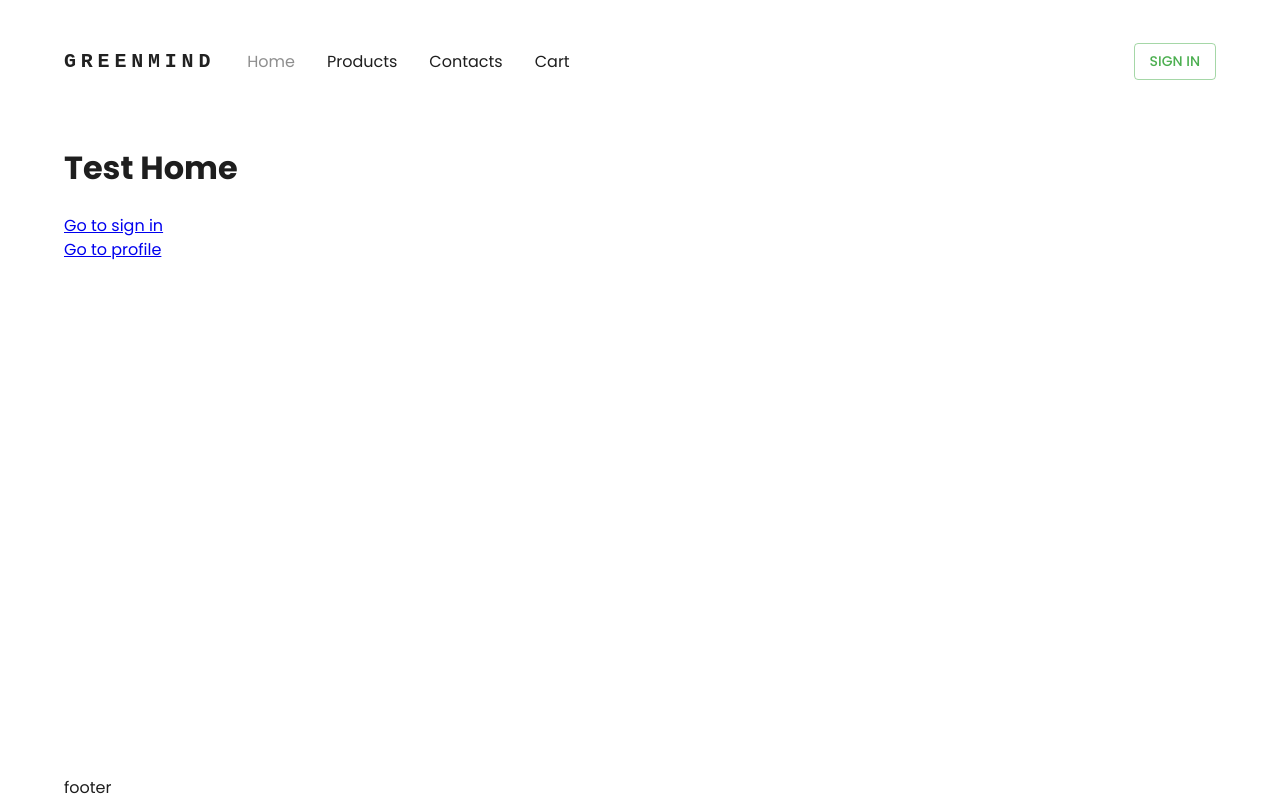
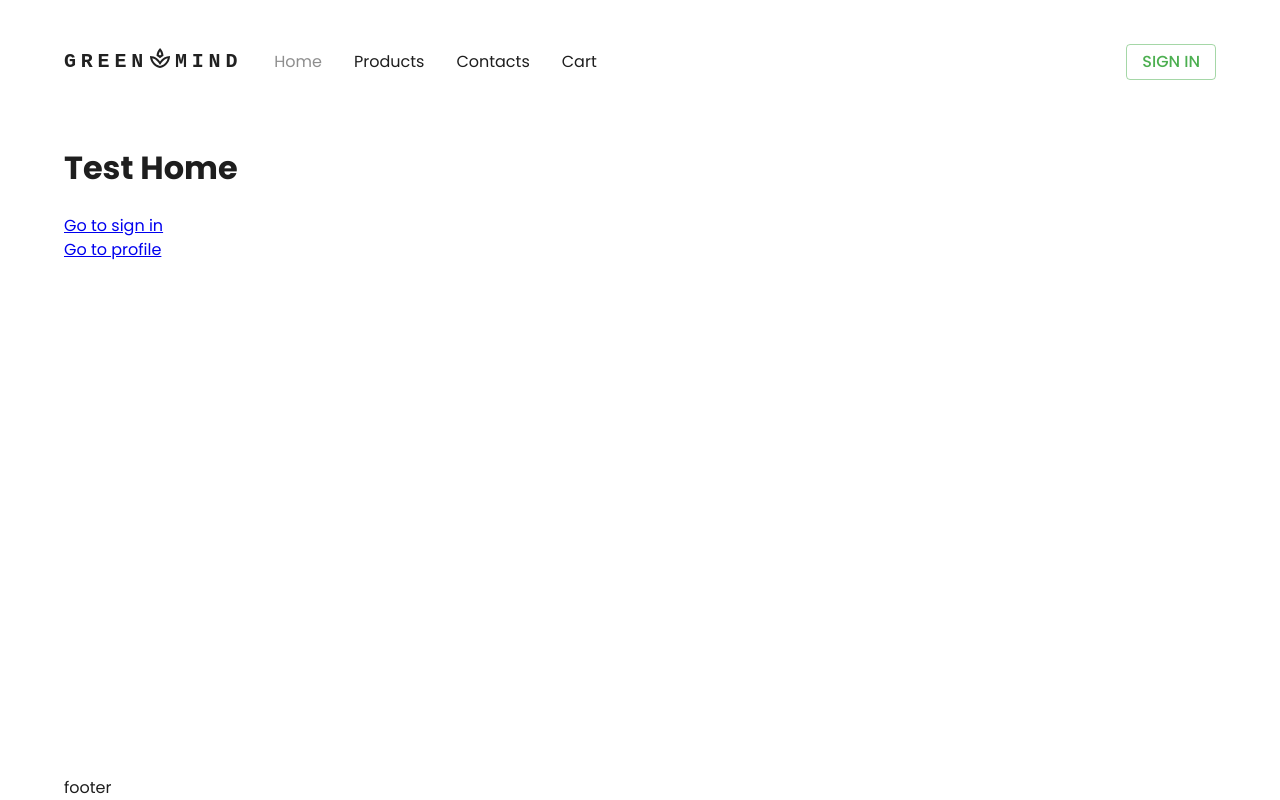
Before and after one commit to bydyas/react-ts-store, a React (Vite) app: page /#/ in a window 1280 px wide. Built offline with nearby package versions, Linux system fonts and the light colour scheme; no server answers.

Commit message:
Fix style

```diff
--- a/src/ui/NavLink.ts
+++ b/src/ui/NavLink.ts
@@ -10,4 +10,7 @@ export const NavLink = styled(BaseNavLink)(({ theme }) => ({
   '&.active': {
     color: theme.palette.text.secondary,
   },
+  '&:hover': {
+    color: theme.palette.text.secondary,
+  },
 }));
--- a/src/views/auth-page/AuthPage.tsx
+++ b/src/views/auth-page/AuthPage.tsx
@@ -1,5 +1,5 @@
 import React from 'react';
-import { useNavigate, useLocation } from 'react-router-dom';
+import { useNavigate, useLocation, Link } from 'react-router-dom';
 import { styled } from '@mui/system';
 
 import { useFirebase } from '../../hooks/useFirebase';
@@ -77,8 +77,21 @@ const AuthPage: React.FC = () => {
           <IconWrapper>
             <SpaOutlinedIcon />
           </IconWrapper>
-          <Typography component="h1" sx={{ fontSize: '1.25em' }}>
-            Greenmind
+          <Typography
+            variant="h6"
+            noWrap
+            component={Link}
+            to={routes.HOME}
+            sx={{
+              mr: 2,
+              display: { xs: 'none', md: 'flex' },
+              fontFamily: 'monospace',
+              fontWeight: 700,
+              letterSpacing: '.3rem',
+              color: 'inherit',
+              textDecoration: 'none',
+            }}>
+            GREENMIND
           </Typography>
         </FlexBox>
         <Typography component="h1" variant="h5">
--- a/src/views/layout/components/Header/Header.tsx
+++ b/src/views/layout/components/Header/Header.tsx
@@ -15,6 +15,7 @@ import Box from '@mui/material/Box';
 import Toolbar from '@mui/material/Toolbar';
 import Typography from '@mui/material/Typography';
 import Button from '@mui/material/Button';
+import SpaOutlinedIcon from '@mui/icons-material/SpaOutlined';
 
 const pages: Page[] = [
   { title: 'Home', path: routes.HOME },
@@ -29,6 +30,15 @@ const StyledAppBar = styled(AppBar)({
   backgroundColor: 'transparent',
 });
 
+const StyledSpaOutlinedIcon = styled(SpaOutlinedIcon)({
+  marginRight: '3px',
+});
+
+const StyledBtn = styled(Button)({
+  lineHeight: 1.5,
+  fontSize: '1rem',
+});
+
 const Header: React.FC = () => {
   const { user, logout } = useFirebase();
 
@@ -39,8 +49,8 @@ const Header: React.FC = () => {
           <Typography
             variant="h6"
             noWrap
-            component="a"
-            href="/"
+            component={Link}
+            to={routes.HOME}
             sx={{
               mr: 2,
               display: { xs: 'none', md: 'flex' },
@@ -50,7 +60,9 @@ const Header: React.FC = () => {
               color: 'inherit',
               textDecoration: 'none',
             }}>
-            GREENMIND
+            GREEN
+            <StyledSpaOutlinedIcon />
+            MIND
           </Typography>
 
           <BurgerMenu pages={pages} />
@@ -70,7 +82,7 @@ const Header: React.FC = () => {
               color: 'inherit',
               textDecoration: 'none',
             }}>
-            GREENMIND
+            GREEN <StyledSpaOutlinedIcon /> MIND
           </Typography>
           <Box component={'nav'} sx={{ flexGrow: 1, display: { xs: 'none', md: 'flex' } }}>
             {pages.map(({ title, path }) => (
@@ -84,7 +96,7 @@ const Header: React.FC = () => {
             <Settings logout={logout} photoURL={user?.photoURL} />
           ) : (
             <Link to={routes.LOGIN} style={{ display: 'block' }}>
-              <Button variant="outlined">Sign In</Button>
+              <StyledBtn variant="outlined">Sign In</StyledBtn>
             </Link>
           )}
         </Toolbar>
```
